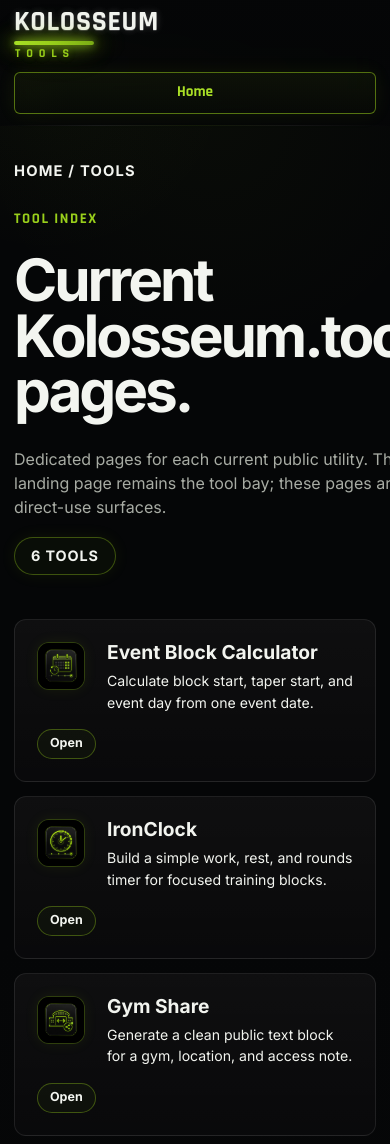
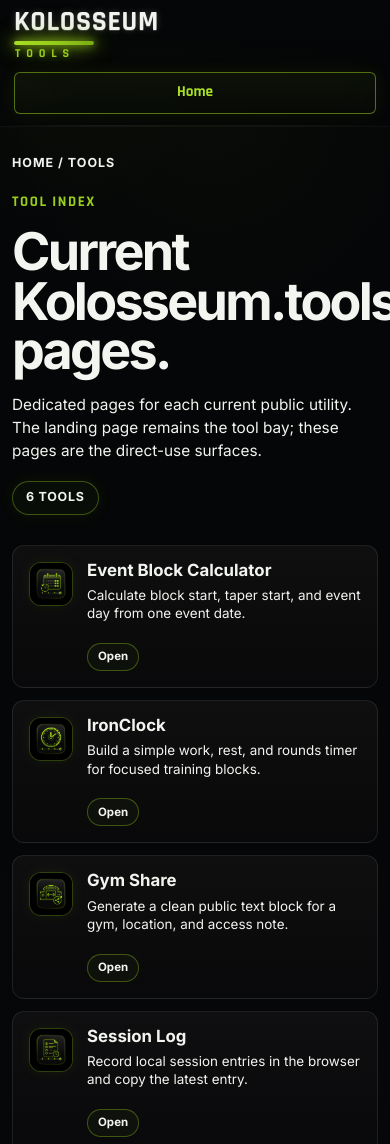
Before and after one commit to robertsc2049-bit/kolosseum-tools, a website: page tools/index.html in a window 390 px wide. Shown: the top 1144 px of the page. Drawn offline with Linux system fonts and the light colour scheme.

Commit message:
Optimise tools index responsive layout

```diff
--- a/styles.css
+++ b/styles.css
@@ -1692,3 +1692,279 @@
 }
 
 /* === TOOL INDEX HERO CLEANUP END === */
+
+/* === TOOLS INDEX RESPONSIVE OPTIMISATION START === */
+
+.tools-index-page main {
+  width: min(1240px, calc(100% - (var(--k-page-pad) * 2)));
+}
+
+.tools-index-page .topbar {
+  box-shadow: 0 1px 0 rgba(255,255,255,0.035);
+}
+
+.tools-index-page .tool-index-hero {
+  min-height: auto;
+  align-items: flex-end;
+  padding: clamp(34px, 5vw, 64px) 0 clamp(18px, 2.2vw, 30px);
+}
+
+.tools-index-page .tool-index-hero > div {
+  min-width: 0;
+}
+
+.tools-index-page .tool-index-hero h1 {
+  max-width: 720px;
+  font-size: clamp(3rem, 5.2vw, 5.4rem);
+}
+
+.tools-index-page .tool-index-hero .lede {
+  max-width: 650px;
+  margin-top: 22px;
+  color: var(--k-muted);
+}
+
+.tools-index-page .tool-count-badge {
+  margin-bottom: 8px;
+}
+
+.tools-index-page .tool-index-grid {
+  width: 100%;
+  display: grid;
+  grid-template-columns: repeat(3, minmax(0, 1fr));
+  gap: 14px;
+  margin: 20px 0 64px;
+}
+
+.tools-index-page .tool-index-card {
+  min-height: 184px;
+  display: grid;
+  grid-template-columns: 56px minmax(0, 1fr) auto;
+  grid-template-rows: auto 1fr;
+  column-gap: 16px;
+  row-gap: 8px;
+  align-items: start;
+  padding: 22px;
+  border-radius: 12px;
+}
+
+.tools-index-page .tool-index-card .tool-icon {
+  grid-row: 1 / span 2;
+  width: 50px;
+  height: 50px;
+  border-radius: 12px;
+}
+
+.tools-index-page .tool-index-card div {
+  min-width: 0;
+}
+
+.tools-index-page .tool-index-card h2 {
+  margin: 0;
+  font-size: clamp(1.08rem, 1.2vw, 1.28rem);
+  line-height: 1.03;
+}
+
+.tools-index-page .tool-index-card p {
+  max-width: 260px;
+  margin-top: 10px;
+  color: var(--k-muted);
+  font-size: 0.92rem;
+  line-height: 1.42;
+}
+
+.tools-index-page .tool-index-card strong {
+  justify-self: end;
+  align-self: start;
+  min-height: 32px;
+  padding-inline: 14px;
+}
+
+.tools-index-page .tool-index-card:hover {
+  border-color: rgba(153,207,27,0.34);
+  box-shadow:
+    0 0 0 1px rgba(153,207,27,0.06),
+    0 18px 44px rgba(0,0,0,0.18),
+    0 0 22px rgba(153,207,27,0.07);
+  transform: translateY(-1px);
+}
+
+@media (max-width: 1180px) {
+  .tools-index-page main {
+    width: min(1040px, calc(100% - (var(--k-page-pad) * 2)));
+  }
+
+  .tools-index-page .tool-index-hero {
+    display: grid;
+    grid-template-columns: 1fr;
+    gap: 18px;
+  }
+
+  .tools-index-page .tool-count-badge {
+    justify-self: start;
+    margin-bottom: 0;
+  }
+
+  .tools-index-page .tool-index-grid {
+    grid-template-columns: repeat(2, minmax(0, 1fr));
+  }
+
+  .tools-index-page .tool-index-card {
+    min-height: 168px;
+  }
+
+  .tools-index-page .tool-index-card p {
+    max-width: 360px;
+  }
+}
+
+@media (max-width: 900px) {
+  .tools-index-page main {
+    width: min(100%, calc(100% - 32px));
+  }
+
+  .tools-index-page .tool-index-hero {
+    padding-top: 34px;
+  }
+
+  .tools-index-page .tool-index-hero h1 {
+    max-width: 640px;
+    font-size: clamp(2.85rem, 9vw, 4.8rem);
+  }
+
+  .tools-index-page .tool-index-hero .lede {
+    max-width: 620px;
+    font-size: 1rem;
+  }
+
+  .tools-index-page .tool-index-grid {
+    gap: 12px;
+  }
+
+  .tools-index-page .tool-index-card {
+    grid-template-columns: 52px minmax(0, 1fr);
+    grid-template-rows: auto auto auto;
+    min-height: 158px;
+    padding: 18px;
+  }
+
+  .tools-index-page .tool-index-card .tool-icon {
+    grid-row: 1 / span 2;
+    width: 48px;
+    height: 48px;
+  }
+
+  .tools-index-page .tool-index-card strong {
+    grid-column: 2;
+    justify-self: start;
+    margin-top: 8px;
+  }
+}
+
+@media (max-width: 680px) {
+  .tools-index-page main {
+    width: calc(100% - 28px);
+  }
+
+  .tools-index-page .tool-index-hero {
+    padding-top: 28px;
+    padding-bottom: 14px;
+  }
+
+  .tools-index-page .breadcrumb {
+    margin-bottom: 18px;
+    font-size: 0.78rem;
+  }
+
+  .tools-index-page .kicker {
+    margin-bottom: 14px;
+  }
+
+  .tools-index-page .tool-index-hero h1 {
+    max-width: 100%;
+    font-size: clamp(2.45rem, 13vw, 3.7rem);
+    line-height: 0.96;
+  }
+
+  .tools-index-page .tool-index-hero .lede {
+    margin-top: 18px;
+    font-size: 0.96rem;
+    line-height: 1.48;
+  }
+
+  .tools-index-page .tool-count-badge {
+    min-height: 34px;
+    padding-inline: 13px;
+    font-size: 0.78rem;
+  }
+
+  .tools-index-page .tool-index-grid {
+    grid-template-columns: 1fr;
+    margin-top: 16px;
+    margin-bottom: 42px;
+  }
+
+  .tools-index-page .tool-index-card {
+    min-height: 128px;
+    grid-template-columns: 48px minmax(0, 1fr) auto;
+    grid-template-rows: auto 1fr;
+    column-gap: 14px;
+    padding: 16px;
+  }
+
+  .tools-index-page .tool-index-card .tool-icon {
+    grid-row: 1 / span 2;
+    width: 44px;
+    height: 44px;
+  }
+
+  .tools-index-page .tool-index-card h2 {
+    font-size: 1.05rem;
+  }
+
+  .tools-index-page .tool-index-card p {
+    max-width: none;
+    margin-top: 7px;
+    font-size: 0.86rem;
+    line-height: 1.38;
+  }
+
+  .tools-index-page .tool-index-card strong {
+    grid-column: 3;
+    grid-row: 1;
+    justify-self: end;
+    margin-top: 0;
+    min-height: 28px;
+    padding-inline: 10px;
+    font-size: 0.72rem;
+  }
+}
+
+@media (max-width: 430px) {
+  .tools-index-page main {
+    width: calc(100% - 24px);
+  }
+
+  .tools-index-page .tool-index-hero h1 {
+    font-size: clamp(2.25rem, 14vw, 3.25rem);
+  }
+
+  .tools-index-page .tool-index-card {
+    grid-template-columns: 44px minmax(0, 1fr);
+    grid-template-rows: auto auto auto;
+    min-height: 132px;
+  }
+
+  .tools-index-page .tool-index-card strong {
+    grid-column: 2;
+    grid-row: 3;
+    justify-self: start;
+    margin-top: 4px;
+  }
+
+  .tools-index-page .tool-index-card p {
+    font-size: 0.84rem;
+  }
+}
+
+/* === TOOLS INDEX RESPONSIVE OPTIMISATION END === */
--- a/tools/index.html
+++ b/tools/index.html
@@ -12,7 +12,7 @@
   <link href="https://fonts.googleapis.com/css2?family=Inter:wght@400;500;600;700;800;900&family=Rajdhani:wght@600;700&display=swap" rel="stylesheet">
   <link rel="stylesheet" href="../styles.css">
 </head>
-<body>
+<body class="tools-index-page">
   <div class="site-shell">
     <header class="topbar">
       <a class="brand" href="../" aria-label="Kolosseum Tools home">
```
